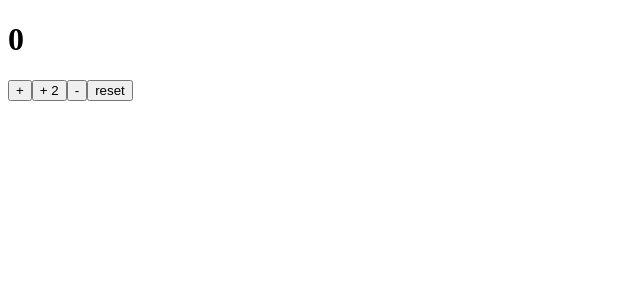
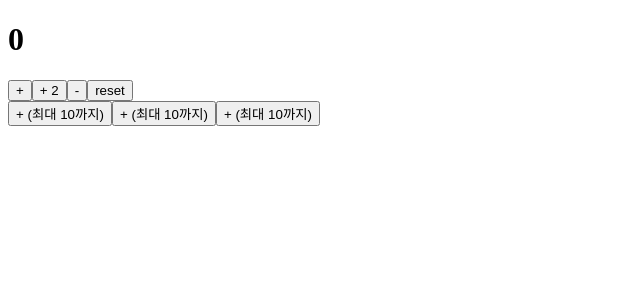
Before and after one commit to cuzurmyhabit/Programming_Study, a React (Vite) app: page / in a window 1280 px wide. Shown: the top 300 px of the page, without its empty margins (0-640 px from the left). Built offline with nearby package versions, Linux system fonts and the light colour scheme.

Commit message:
CounterApp + (최대 10까지), if문, 삼항연산자, Math.min()

```diff
--- a/src/CounterApp.jsx
+++ b/src/CounterApp.jsx
@@ -16,6 +16,16 @@
       <button onClick={() => setCount((count) => count + 2)}>+ 2</button>
       <button onClick={() => setCount((count) => count - 1)}>-</button>
       <button onClick={() => setCount(0)}>reset</button>
+
+      <br />
+
+      <button onClick={() => setCount((count) => {
+        if(count + 1 >= 10) return 10;
+        return count + 1;
+      })}>+ (최대 10까지)</button>
+      <button onClick={() => setCount((count) => count + 1 >= 10 ? 10 :count+1) }>+ (최대 10까지)</button>
+      <button onClick={() => setCount((count) => Math.min(count + 1, 10)) }>+ (최대 10까지)</button>
+
       {/* <button onClick={setCount(0)}>reset</button> Too many re-renders. */}
       {/* <button
         className="counter"
```
